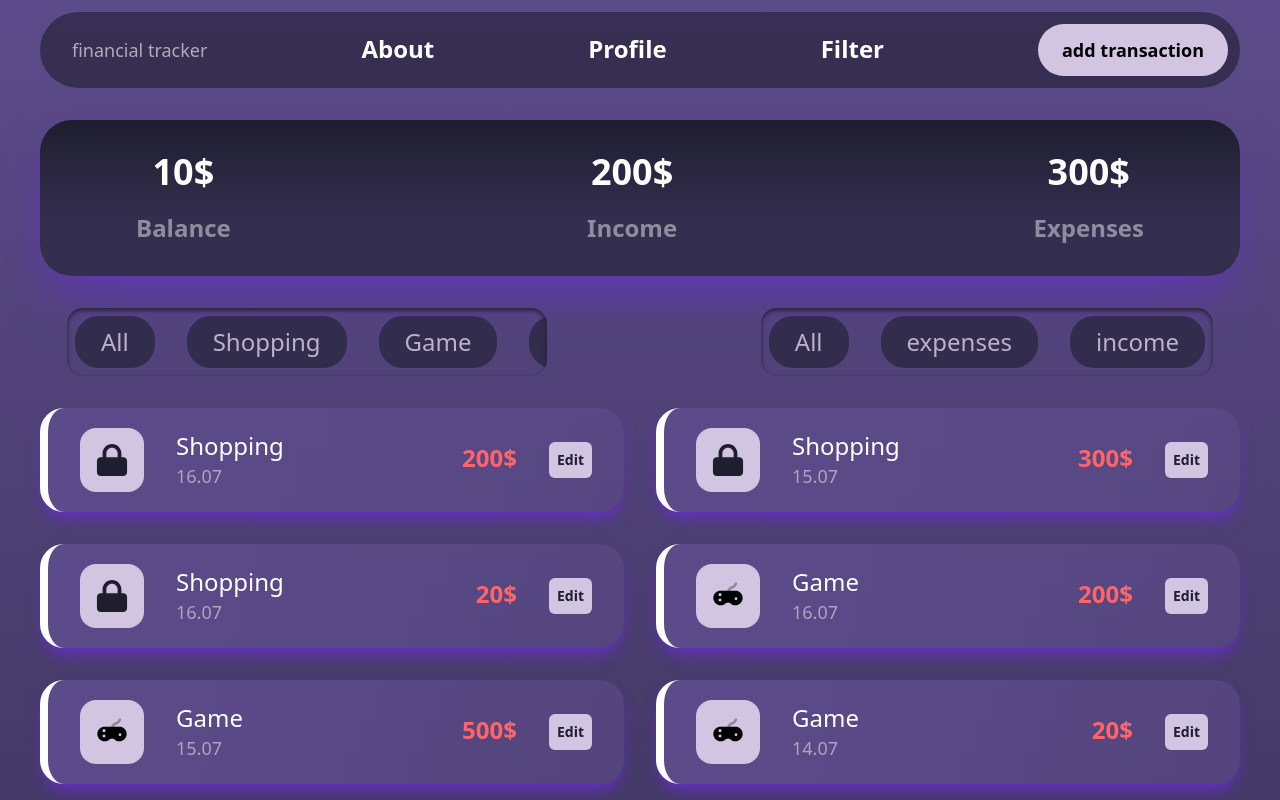
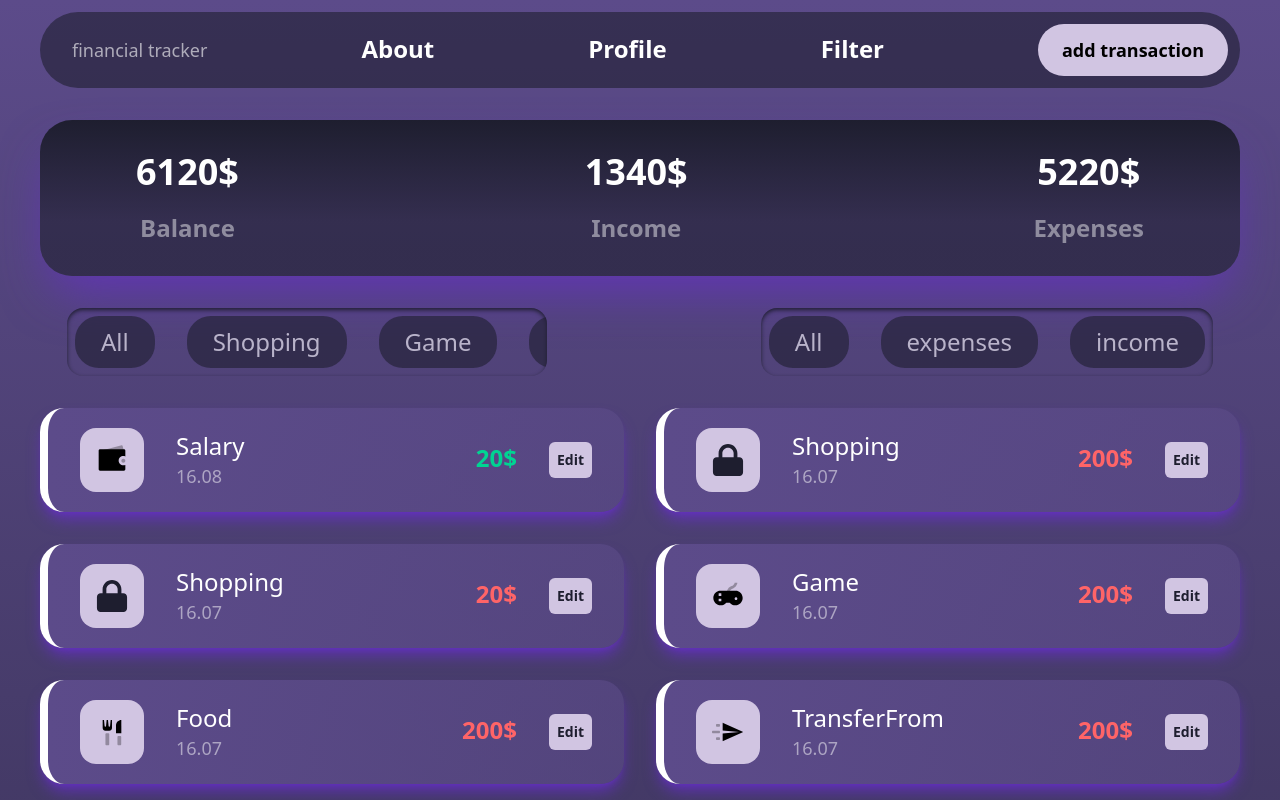
Before and after one commit to D1edDuck/Finance-tracker-firebase, a React (Vite) app: page / in a window 1280 px wide. Shown: the top 800 px of the page. Built offline with nearby package versions, Linux system fonts and the light colour scheme; data requests are answered from the project's data file.

Commit message:
Finish balance

```diff
--- a/data/data.json
+++ b/data/data.json
@@ -1,6 +1,6 @@
 {
     "wallet":{
-        "balance": 10,
+        "balance": 10000,
         "income": 200,
         "expenses": 300
     },
--- a/src/components/Balance.jsx
+++ b/src/components/Balance.jsx
@@ -1,9 +1,33 @@
+import { useContext } from "react";
 import useFetchData from "../hooks/useFetchData";
+import { FilterContext } from "../features/FilterContext";
 
 function Balance() {
   const {
     state: { balance, status, loading, errMessage },
   } = useFetchData("http://localhost:9000/wallet");
+
+  const {
+    state: { transaction },
+  } = useContext(FilterContext);
+
+  const type = transaction.reduce(
+    (acc, item) => {
+      const categorySum = item.story.reduce((sum, story) => sum + story.sum, 0);
+
+      if (item.category === "expenses") {
+        acc.expenses += categorySum;
+      } else if (item.category === "income") {
+        acc.income += categorySum;
+      }
+      acc.balance = balance.balance - (acc.expenses - acc.income);
+
+      return acc;
+    },
+    { expenses: 0, income: 0, balance: 0 }
+  );
+
+  console.log(type);
   return (
     <div className="flex justify-between px-24 py-8 text-white font-semibold text-4xl bg-linear-180 from-violet-dark to-violet-dark-opacity rounded-4xl to-65% shadow-shadow shadow-2xl mb-8">
       {status == "error" ? (
@@ -11,15 +35,15 @@ function Balance() {
       ) : (
         <>
           <div className="text-center space-y-5">
-            <h2>{!loading ? `${balance.balance}$` : "loading.."}</h2>
+            <h2>{!loading ? `${type.balance}$` : "loading.."}</h2>
             <p className="text-2xl opacity-45">Balance</p>
           </div>
           <div className="text-center space-y-5">
-            <h2>{!loading ? `${balance?.income}$` : "loading.."}</h2>
+            <h2>{!loading ? `${type?.income}$` : "loading.."}</h2>
             <p className="text-2xl opacity-45">Income</p>
           </div>
           <div className="text-center space-y-5">
-            <h2>{!loading ? `${balance?.expenses}$` : "loading.."}</h2>
+            <h2>{!loading ? `${type.expenses}$` : "loading.."}</h2>
             <p className="text-2xl opacity-45">Expenses</p>
           </div>
         </>
--- a/src/components/EditTransaction.jsx
+++ b/src/components/EditTransaction.jsx
@@ -6,8 +6,8 @@ function EditTransaction() {
     dispatch,
     state: { edit, inputValue },
   } = useContext(FilterContext);
+  console.log(edit);
 
-  const category = edit.category;
   const transaction = edit.transaction;
 
   return (
@@ -22,7 +22,7 @@ function EditTransaction() {
         }}
       >
         <h2 className="col-start-1 col-end-2">
-          <span className="font-semibold">Category:</span> {category.name}
+          <span className="font-semibold">Category:</span> {transaction.name}
         </h2>
         <p className="row-start-2 row-end-3">
           <span className="font-semibold">sum:</span> {transaction.sum}
@@ -88,7 +88,7 @@ function EditTransaction() {
               type: "editTransaction",
               payload: {
                 idTransaction: transaction.id,
-                idCategory: category.id,
+                idCategory: transaction.idCategory,
               },
             });
             dispatch({ type: "openModal" });
--- a/src/components/Transaction.jsx
+++ b/src/components/Transaction.jsx
@@ -1,7 +1,7 @@
 import { FilterContext } from "../features/FilterContext";
 import { useContext } from "react";
 
-function Transaction({ category, transaction }) {
+function Transaction({ transaction }) {
   const { dispatch } = useContext(FilterContext);
 
   return (
@@ -9,25 +9,27 @@ function Transaction({ category, transaction }) {
       <div className="flex items-center gap-8">
         <div className="p-4 bg-violet-white rounded-2xl">
           <svg className="w-8 h-8 fill-violet-dark transition-all">
-            <use xlinkHref={category.img.toLowerCase()}></use>
+            <use xlinkHref={transaction.img.toLowerCase()}></use>
           </svg>
         </div>
         <div>
-          <h3>{category.name}</h3>
+          <h3>{transaction.name}</h3>
           <p className="opacity-50 text-lg">{transaction.data}</p>
         </div>
       </div>
       <div className=" flex gap-8 ">
         <p
           className={` font-semibold ${
-            category.category === "income" ? "text-emerald-400" : "text-red-400"
+            transaction.category === "income"
+              ? "text-emerald-400"
+              : "text-red-400"
           }`}
         >
           {transaction.sum}$
         </p>
         <button
           onClick={() =>
-            dispatch({ type: "openModal", payload: { category, transaction } })
+            dispatch({ type: "openModal", payload: { transaction } })
           }
           className="bg-violet-white rounded-md cursor-pointer group-hover:bg-fuchsia-600 text-violet-dark p-2 text-sm hover:scale-110 font-semibold transition-all"
         >
--- a/src/features/Reducer.jsx
+++ b/src/features/Reducer.jsx
@@ -135,7 +135,7 @@ export function reducer(state, action) {
                     ...story,
                     data: state.inputValue.date || story.data,
                     note: state.inputValue.note || story.note,
-                    sum: state.inputValue.amount || story.sum,
+                    sum: Number(state.inputValue.amount || story.sum),
                   };
                 }
                 return story;
--- a/src/pages/Home.jsx
+++ b/src/pages/Home.jsx
@@ -16,6 +16,22 @@ function Home() {
     state: { filterTransaction, transaction, open },
     dispatch,
   } = useContext(FilterContext);
+
+  const sortedTransactions = filterTransaction
+    .flatMap((item) => {
+      return item.story.map((story) => {
+        return {
+          id: story.id,
+          data: story.data,
+          sum: story.sum,
+          img: item.img,
+          name: item.name,
+          category: item.category,
+          idCategory: item.id,
+        };
+      });
+    })
+    .sort((a, b) => b.data - a.data);
 
   if (status === "loading") {
     return <h2>Loading, please wait..</h2>;
@@ -38,16 +54,10 @@ function Home() {
       </div>
       {status === "error" && <h2>Error: {errMessage}</h2>}
       <div className="grid xl:grid-cols-2 gap-8">
-        {filterTransaction.length > 0 &&
-          filterTransaction.map((category) =>
-            category.story.map((transaction, index) => (
-              <Transaction
-                key={transaction.id || index}
-                category={category}
-                transaction={transaction}
-              />
-            ))
-          )}
+        {sortedTransactions.length > 0 &&
+          sortedTransactions.map((category, index) => (
+            <Transaction key={category.id || index} transaction={category} />
+          ))}
       </div>
       {open && <EditTransaction />}
     </>
```
